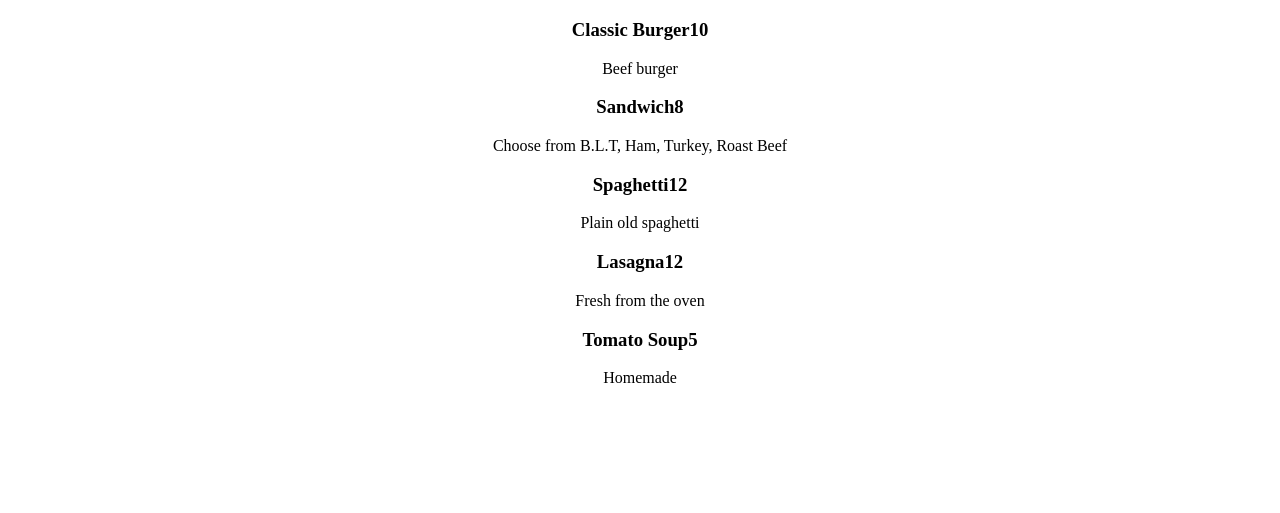
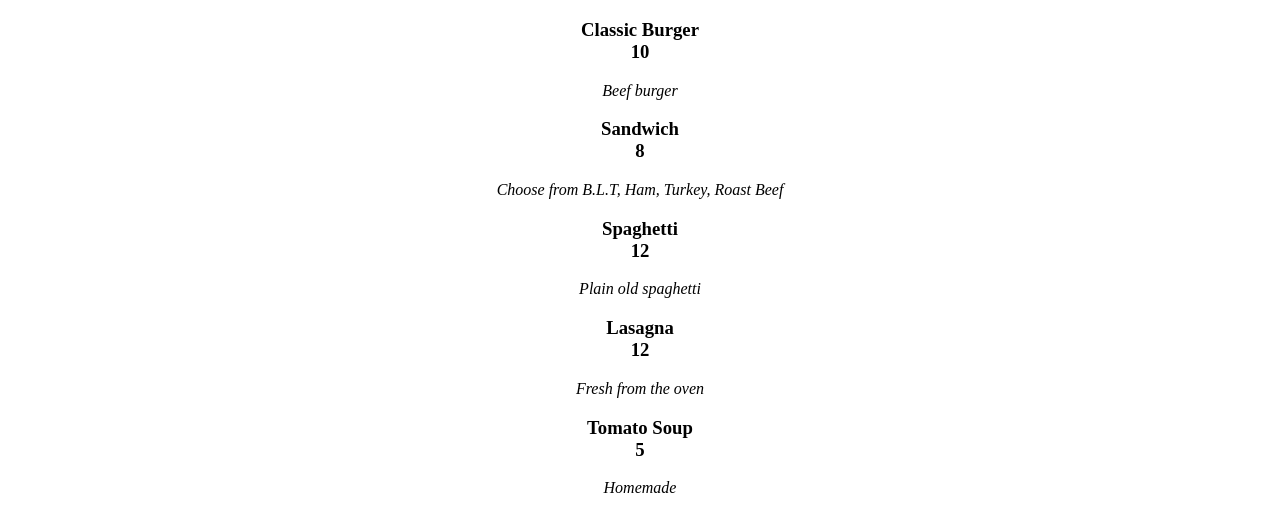
Before and after one commit to baekben/restaurant_page, a plain HTML site: page index.html in a window 1280 px wide. Both pictures are taken after a click on the button "Menu". Shown: the part 296-809 px from the top of the page. Drawn offline with Linux system fonts and the light colour scheme.

Commit message:
Updates to Menu style

```diff
--- a/styles.css
+++ b/styles.css
@@ -1,8 +1,4 @@
 header {
-  text-align: center;
-}
-
-#article {
   text-align: center;
 }
 
@@ -44,3 +40,19 @@ header {
 .mainText h1 {
   font-size: 3em;
 }
+#article {
+  text-align: center;
+}
+
+.mainMenu h3 {
+  position: relative;
+  margin: 0 25% 0 25%%;
+}
+
+.mainMenu h3 span {
+  display: block;
+}
+
+.mainMenu p {
+  font-style: italic;
+}
```
